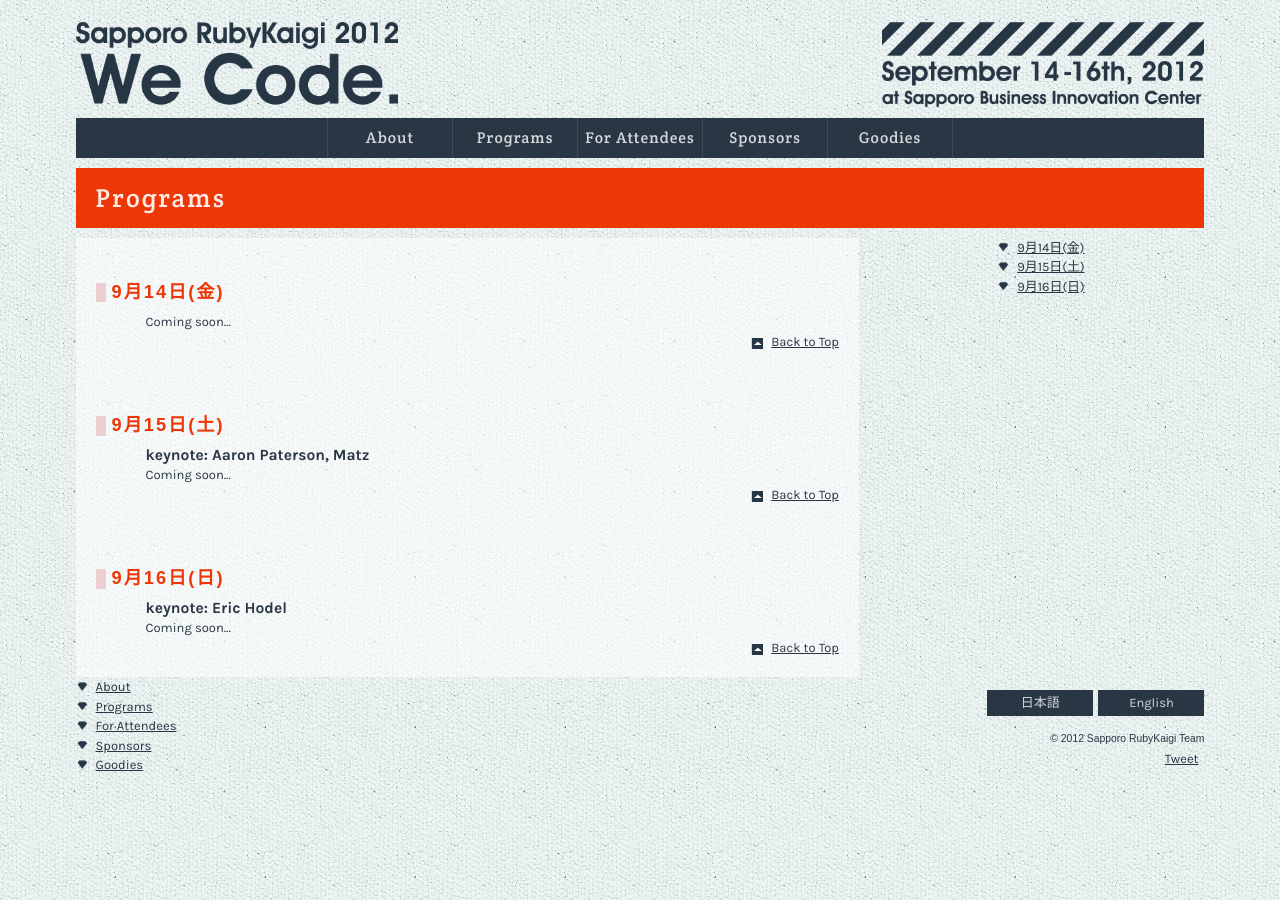
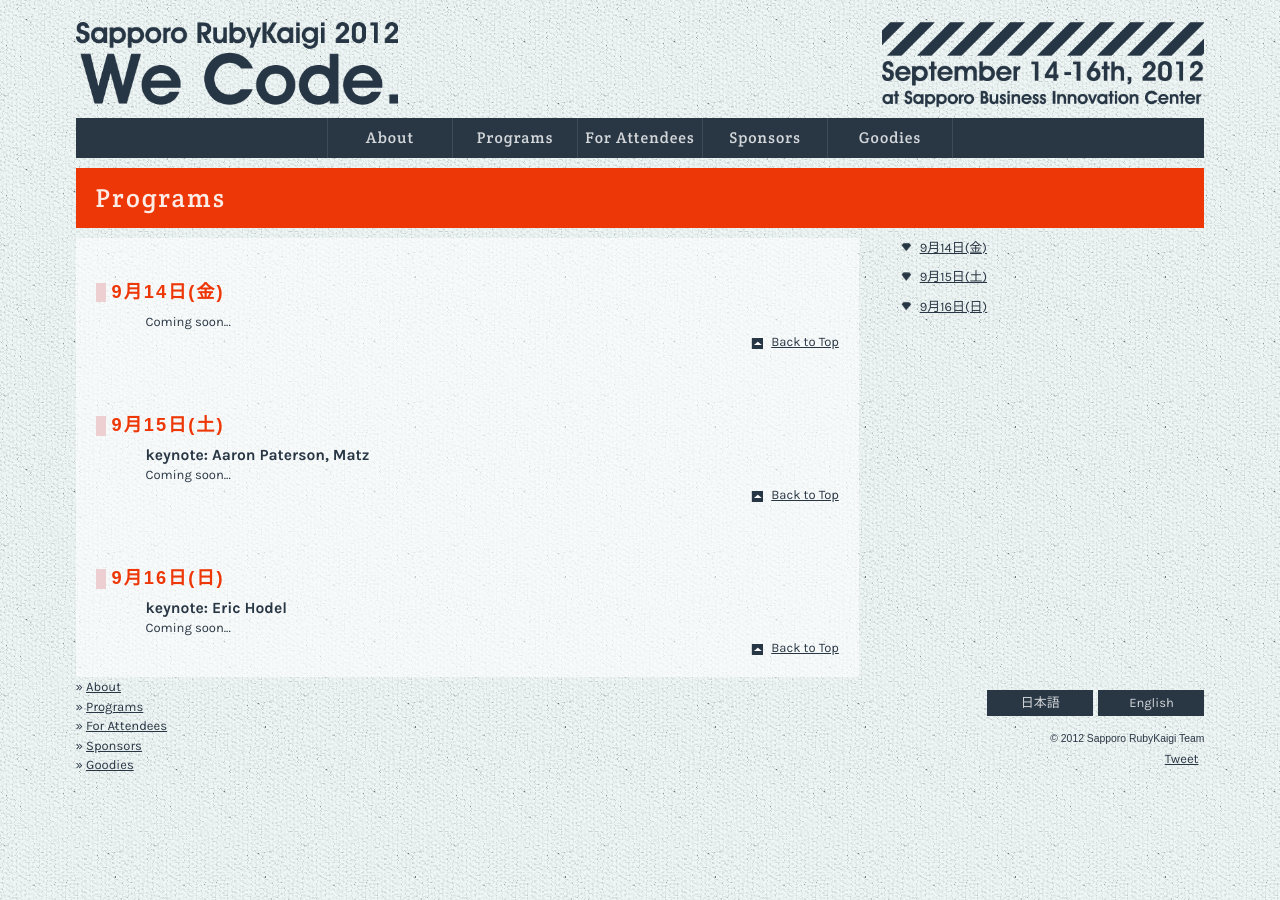
Before and after one commit to ruby-sapporo/sapporo.rubykaigi.org, a Jekyll site: the page built from 2012/ja/programs.html, in a window 1280 px wide. Built offline with Jekyll 4.4.1, drawn with Linux system fonts in a browser that asks for light colours; nearby versions of some CDN libraries; Markdown is read by kramdown in place of the engine named in the settings; comment, search, counter and statistics services are not loaded.

Commit message:
[#28935297] modify nav styles

```diff
--- a/2012/stylesheets/common.css
+++ b/2012/stylesheets/common.css
@@ -134,6 +134,8 @@
 #mainImg {
   margin-bottom: 10px; }
 
+#localNav {
+  font-size: 100%; }
   #localNav a:link,
   #localNav a:visited,
   #localNav a:active {
@@ -189,9 +191,8 @@
     text-decoration: underline; }
   footer nav {
     float: left; }
-    footer nav li {
-      padding: 0 0 0 20px;
-      background: url(../images/commonListMark.png) no-repeat left top; }
+    footer nav li:before {
+      content: "» "; }
   footer aside {
     float: right;
     text-align: right; }
--- a/2012/stylesheets/common.scss
+++ b/2012/stylesheets/common.scss
@@ -237,6 +237,7 @@
 #localNav {
   @include deepLinkColor;
   @include commonListMark;
+  font-size: 100%;
 }
 
 #content {
@@ -288,7 +289,9 @@
   @include deepLinkColor;
   nav {
     float: left;
-    @include commonListMark;
+    li:before {
+      content: "» ";
+    }
   }
   aside {
     float: right;
--- a/2012/stylesheets/layout.css
+++ b/2012/stylesheets/layout.css
@@ -265,13 +265,14 @@
 	clear: both;
 	float: right;
 	margin-left: 0;
-	width: 18.3673%;
+	width: 27%;
 	display: block;
 }
 
 #localNav li {
 	display: block;
   white-space: normal;
+  margin-bottom: 10px;
 }
 
 #content {
```
Lines whose indentation alone changed are shown as unchanged.
